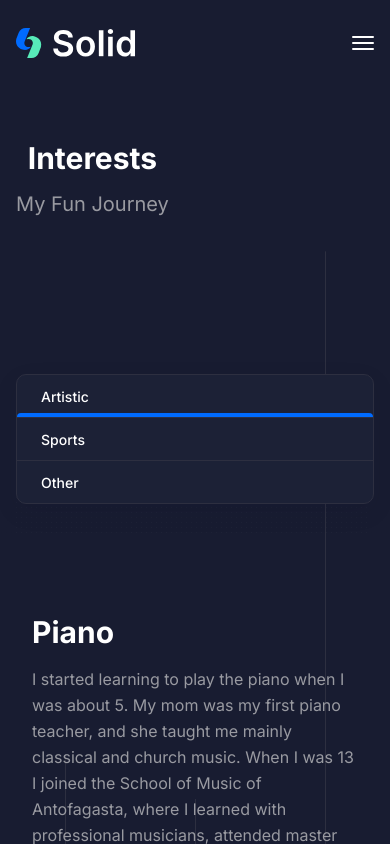
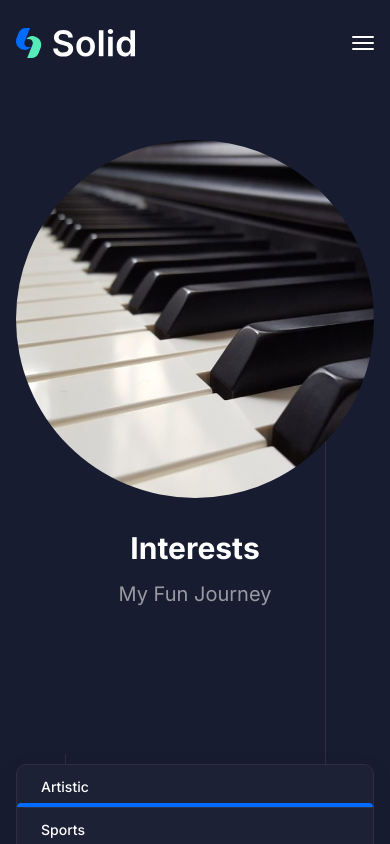
Before and after one commit to b-zapata/personal-website-1, a Next.js app: page /interests in a window 390 px wide. Shown: the top 844 px of the page. Built offline with nearby package versions, Linux system fonts and the light colour scheme.

Commit message:
fixed mobile titles on education and interests tabs

```diff
--- a/components/Education/Hero/index.tsx
+++ b/components/Education/Hero/index.tsx
@@ -10,16 +10,15 @@ const Hero = () => {
 
   return (
     <>
-      <section className="overflow-hidden pb-0 pt-35 md:pt-40 xl:pb-10 xl:pt-46">
+      <section className="overflow-hidden pb-20 pt-35 md:pt-40 xl:pb-25 xl:pt-46">
         <div className="mx-auto max-w-c-1235 px-4 md:px-8 xl:px-0">
-          <div className="flex items-center gap-8 lg:gap-32.5">
+          <div className="flex flex-col items-center gap-8 lg:flex-row lg:gap-32.5">
             <motion.div
               variants={{
                 hidden: {
                   opacity: 0,
                   x: -20,
                 },
-
                 visible: {
                   opacity: 1,
                   x: 0,
@@ -29,22 +28,22 @@ const Hero = () => {
               whileInView="visible"
               transition={{ duration: 0.5, delay: 0.1 }}
               viewport={{ once: true }}
-              className="animate_left relative mx-auto flex hidden aspect-[588/526.5] items-center justify-center md:block md:w-1/2"
+              className="animate_left relative mx-auto aspect-[588/526.5] w-full md:block md:w-1/2"
             >
-              <div className="relative flex w-full justify-end">
+              <div className="relative flex w-full justify-center md:justify-end">
                 <Image
                   src="/images/icon/graduation-owl.png"
                   alt="About"
-                  className="mx-auto rounded-full object-cover dark:hidden"
+                  className="rounded-full object-cover dark:hidden"
                   width={1024}
                   height={1024}
                 />
                 <Image
                   src="/images/icon/graduation-owl.png"
                   alt="About"
-                  className="mx-auto hidden rounded-full object-cover dark:block"
+                  className="hidden rounded-full object-cover dark:block"
                   width={1024}
-                  height={1024}
+                  height={2000}
                 />
               </div>
             </motion.div>
@@ -54,7 +53,6 @@ const Hero = () => {
                   opacity: 0,
                   x: 20,
                 },
-
                 visible: {
                   opacity: 1,
                   x: 0,
@@ -64,7 +62,7 @@ const Hero = () => {
               whileInView="visible"
               transition={{ duration: 0.5, delay: 0.1 }}
               viewport={{ once: true }}
-              className="animate_right items-center justify-center md:w-1/2"
+              className="animate_right w-full md:w-1/2"
             >
               <h1 className="relative mb-3 text-center text-3xl font-bold text-black dark:text-white xl:text-hero">
                 Education
--- a/components/Interests/Hero/index.tsx
+++ b/components/Interests/Hero/index.tsx
@@ -12,14 +12,13 @@ const Hero = () => {
     <>
       <section className="overflow-hidden pb-20 pt-35 md:pt-40 xl:pb-25 xl:pt-46">
         <div className="mx-auto max-w-c-1235 px-4 md:px-8 xl:px-0">
-          <div className="flex items-center gap-8 lg:gap-32.5">
+          <div className="flex flex-col items-center gap-8 lg:flex-row lg:gap-32.5">
             <motion.div
               variants={{
                 hidden: {
                   opacity: 0,
                   x: -20,
                 },
-
                 visible: {
                   opacity: 1,
                   x: 0,
@@ -29,22 +28,24 @@ const Hero = () => {
               whileInView="visible"
               transition={{ duration: 0.5, delay: 0.1 }}
               viewport={{ once: true }}
-              className="animate_left relative mx-auto hidden aspect-[588/526.5] md:block md:w-1/2"
+              className="animate_left relative mx-auto aspect-[588/526.5] w-full md:block md:w-1/2"
             >
+              <div className="relative flex w-full justify-center md:justify-end">
                 <Image
                   src="/images/icon/piano-square.jpg"
                   alt="About"
-                className="mx-auto rounded-full object-cover dark:hidden"
+                  className="rounded-full object-cover dark:hidden"
                   width={1024}
                   height={1024}
                 />
                 <Image
                   src="/images/icon/piano-square.jpg"
                   alt="About"
-                className="mx-auto hidden rounded-full object-cover dark:block"
+                  className="hidden rounded-full object-cover dark:block"
                   width={1024}
-                height={1024}
+                  height={2000}
                 />
+              </div>
             </motion.div>
             <motion.div
               variants={{
@@ -52,7 +53,6 @@ const Hero = () => {
                   opacity: 0,
                   x: 20,
                 },
-
                 visible: {
                   opacity: 1,
                   x: 0,
@@ -62,7 +62,7 @@ const Hero = () => {
               whileInView="visible"
               transition={{ duration: 0.5, delay: 0.1 }}
               viewport={{ once: true }}
-              className="animate_right md:w-1/2"
+              className="animate_right w-full md:w-1/2"
             >
               <h1 className="relative mb-3 text-center text-3xl font-bold text-black dark:text-white xl:text-hero">
                 Interests
```
Lines whose indentation alone changed are shown as unchanged.
